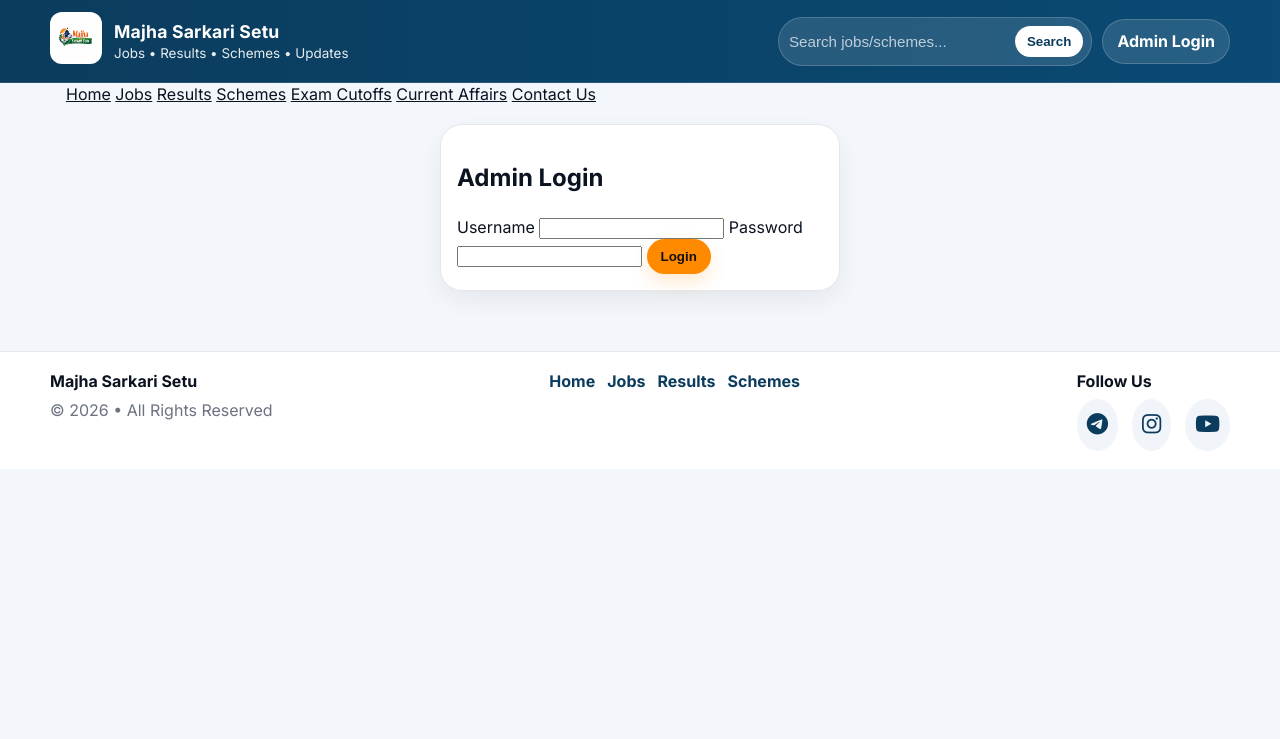
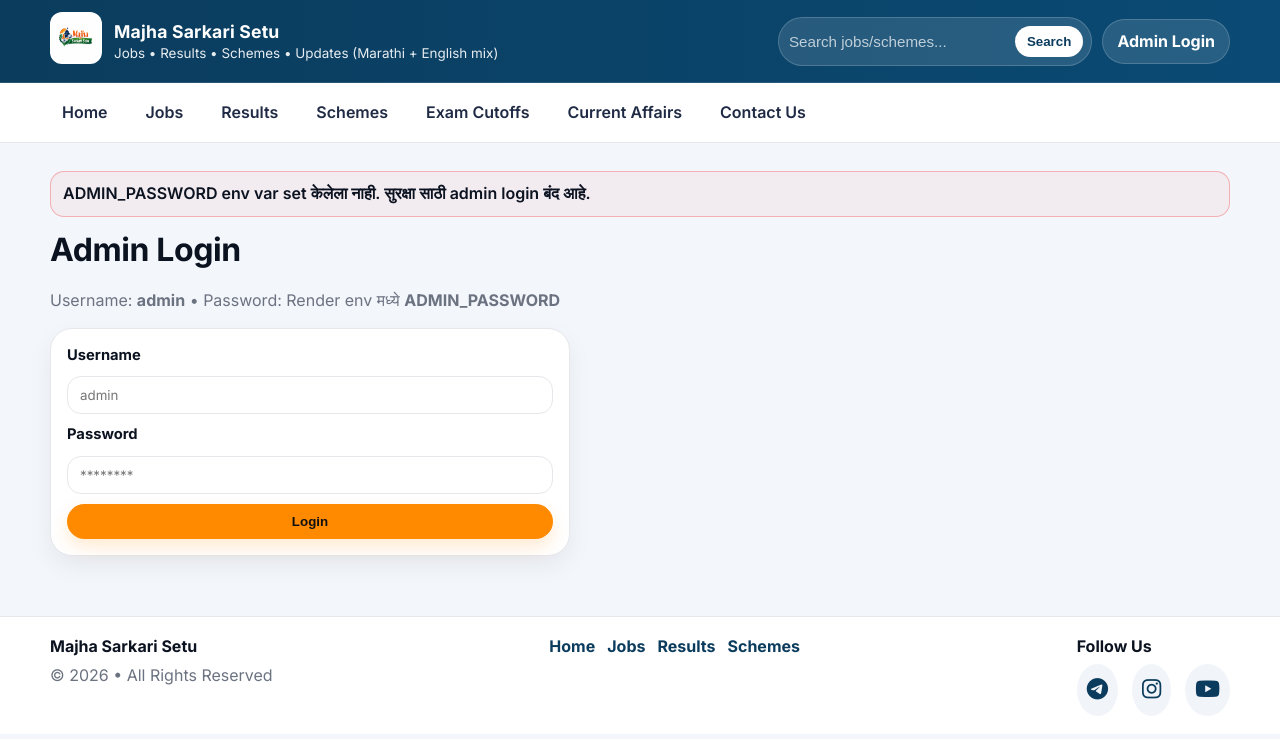
Before and after one commit to MOHANNIKAM01/majha-sarkari-setu, a Flask app: page /admin/login in a window 1280 px wide. Shown: the top 739 px of the page. Run offline with Flask 3, Linux system fonts and the light colour scheme.

Commit message:
fix admin routes + nav style + seo + adsense hide

```diff
--- a/app.py
+++ b/app.py
@@ -2,6 +2,7 @@ import os
 import sqlite3
 from datetime import datetime
 from functools import wraps
+
 from flask import (
     Flask, render_template, request, redirect, url_for,
     flash, session, abort, Response
@@ -9,9 +10,15 @@ from flask import (
 
 DB_PATH = os.path.join(os.path.dirname(__file__), "database.db")
 
+
 def create_app() -> Flask:
     app = Flask(__name__)
     app.secret_key = os.environ.get("SECRET_KEY", "dev-secret-change-me")
+
+    # ===== AdSense config (optional) =====
+    ADSENSE_CLIENT = (os.environ.get("ADSENSE_CLIENT") or "").strip()  # e.g. ca-pub-xxxxxxxx
+    ADSENSE_TOP_SLOT = (os.environ.get("ADSENSE_TOP_SLOT") or "").strip()
+    ADSENSE_BOTTOM_SLOT = (os.environ.get("ADSENSE_BOTTOM_SLOT") or "").strip()
 
     def get_db():
         con = sqlite3.connect(DB_PATH)
@@ -77,7 +84,7 @@ def create_app() -> Flask:
         @wraps(fn)
         def wrapper(*args, **kwargs):
             if not session.get("admin"):
-                return redirect(url_for("admin_login"))
+                return redirect(url_for("admin_login", next=request.path))
             return fn(*args, **kwargs)
         return wrapper
 
@@ -86,12 +93,17 @@ def create_app() -> Flask:
         return {
             "site_name": "Majha Sarkari Setu",
             "year": datetime.now().year,
+            "adsense_enabled": bool(ADSENSE_CLIENT),
+            "adsense_client": ADSENSE_CLIENT,
+            "adsense_top_slot": ADSENSE_TOP_SLOT,
+            "adsense_bottom_slot": ADSENSE_BOTTOM_SLOT,
         }
 
     # ---------------- PUBLIC ----------------
     @app.get("/")
     def home():
         con = get_db()
+        cats = con.execute("SELECT name, slug FROM categories ORDER BY id").fetchall()
 
         def latest_for(slug, limit=6):
             return con.execute(
@@ -116,6 +128,7 @@ def create_app() -> Flask:
 
         return render_template(
             "index.html",
+            cats=cats,
             jobs=jobs,
             results=results,
             schemes=schemes,
@@ -127,6 +140,7 @@ def create_app() -> Flask:
         con = get_db()
         cat = con.execute("SELECT name, slug FROM categories WHERE slug=?", (slug,)).fetchone()
         if not cat:
+            con.close()
             abort(404)
 
         posts = con.execute(
@@ -146,6 +160,7 @@ def create_app() -> Flask:
             "SELECT * FROM posts WHERE id=? AND is_published=1", (post_id,)
         ).fetchone()
         if not p:
+            con.close()
             abort(404)
 
         cat = con.execute(
@@ -179,9 +194,9 @@ def create_app() -> Flask:
 
     @app.post("/contact")
     def contact_post():
-        name = request.form.get("name","").strip()
-        email = request.form.get("email","").strip()
-        message = request.form.get("message","").strip()
+        name = (request.form.get("name") or "").strip()
+        email = (request.form.get("email") or "").strip()
+        message = (request.form.get("message") or "").strip()
 
         if not (name and email and message):
             flash("All fields required.", "danger")
@@ -201,40 +216,177 @@ def create_app() -> Flask:
     # ---------------- ADMIN ----------------
     @app.get("/admin/login")
     def admin_login():
-        return render_template("admin_login.html")
+        admin_password = os.environ.get("ADMIN_PASSWORD")
+        if not admin_password:
+            flash("ADMIN_PASSWORD env var set केलेला नाही. सुरक्षा साठी admin login बंद आहे.", "danger")
+        return render_template("admin_login.html", next=request.args.get("next", "/admin"))
 
     @app.post("/admin/login")
     def admin_login_post():
-        username = request.form.get("username")
-        password = request.form.get("password")
+        username = (request.form.get("username") or "").strip()
+        password = (request.form.get("password") or "").strip()
+        next_url = request.form.get("next") or "/admin"
 
-        if username == "admin" and password == "admin123":
+        admin_password = os.environ.get("ADMIN_PASSWORD")
+        if not admin_password:
+            flash("ADMIN_PASSWORD env var set केलेला नाही. सुरक्षा साठी admin login बंद आहे.", "danger")
+            return redirect(url_for("admin_login"))
+
+        if username == "admin" and password == admin_password:
             session["admin"] = True
             flash("Admin login successful ✅", "success")
-            return redirect(url_for("admin_dashboard"))
-        else:
-            flash("Wrong username or password ❌", "danger")
-            return redirect(url_for("admin_login"))
+            return redirect(next_url)
+
+        flash("Wrong username/password ❌", "danger")
+        return redirect(url_for("admin_login"))
 
     @app.get("/admin/logout")
     def admin_logout():
-        session.pop("admin", None)
-        flash("Logged out", "info")
+        session.clear()
+        flash("Logged out.", "info")
         return redirect(url_for("home"))
 
     @app.get("/admin")
     @admin_required
     def admin_dashboard():
-        return "Admin Dashboard Working ✅"
+        category_filter = (request.args.get("category") or "").strip()
+        status_filter = (request.args.get("status") or "").strip()
 
-    # ---------------- SITEMAP ----------------
+        con = get_db()
+        cats = con.execute("SELECT name, slug FROM categories ORDER BY id").fetchall()
+
+        query = "SELECT id, title, category_slug, created_at, is_published FROM posts WHERE 1=1"
+        params = []
+
+        if category_filter:
+            query += " AND category_slug=?"
+            params.append(category_filter)
+
+        if status_filter == "published":
+            query += " AND is_published=1"
+        elif status_filter == "draft":
+            query += " AND is_published=0"
+
+        query += " ORDER BY id DESC LIMIT 100"
+        posts = con.execute(query, params).fetchall()
+        con.close()
+
+        return render_template("admin.html", cats=cats, posts=posts)
+
+    @app.get("/admin/messages")
+    @admin_required
+    def admin_messages():
+        con = get_db()
+        msgs = con.execute("SELECT * FROM contact_messages ORDER BY id DESC LIMIT 200").fetchall()
+        con.close()
+        return render_template("admin_messages.html", messages=msgs)
+
+    @app.post("/admin/category/add")
+    @admin_required
+    def admin_add_category():
+        name = (request.form.get("name") or "").strip()
+        slug = (request.form.get("slug") or "").strip().lower()
+
+        if not name or not slug:
+            flash("Category name + slug required.", "danger")
+            return redirect(url_for("admin_dashboard"))
+
+        con = get_db()
+        try:
+            con.execute("INSERT INTO categories (name, slug) VALUES (?,?)", (name, slug))
+            con.commit()
+            flash("Category added ✅", "success")
+        except sqlite3.IntegrityError:
+            flash("हा slug/name आधीच आहे.", "danger")
+        finally:
+            con.close()
+        return redirect(url_for("admin_dashboard"))
+
+    @app.post("/admin/post/add")
+    @admin_required
+    def admin_add_post():
+        title = (request.form.get("title") or "").strip()
+        category_slug = (request.form.get("category_slug") or "").strip()
+        summary = (request.form.get("summary") or "").strip()
+        content = (request.form.get("content") or "").strip()
+        source_url = (request.form.get("source_url") or "").strip() or None
+
+        if not (title and category_slug and summary and content):
+            flash("Title, Category, Summary, Content required.", "danger")
+            return redirect(url_for("admin_dashboard"))
+
+        con = get_db()
+        con.execute(
+            """INSERT INTO posts
+               (title, category_slug, summary, content, source_url, created_at, is_published)
+               VALUES (?,?,?,?,?,?,1)""",
+            (title, category_slug, summary, content, source_url, datetime.now().strftime("%Y-%m-%d %H:%M")),
+        )
+        con.commit()
+        con.close()
+        flash("Post added ✅", "success")
+        return redirect(url_for("admin_dashboard"))
+
+    @app.get("/admin/post/<int:post_id>/edit")
+    @admin_required
+    def admin_edit_post(post_id: int):
+        con = get_db()
+        p = con.execute("SELECT * FROM posts WHERE id=?", (post_id,)).fetchone()
+        cats = con.execute("SELECT name, slug FROM categories ORDER BY id").fetchall()
+        con.close()
+        if not p:
+            abort(404)
+        return render_template("admin_edit.html", post=p, cats=cats)
+
+    @app.post("/admin/post/<int:post_id>/edit")
+    @admin_required
+    def admin_edit_post_post(post_id: int):
+        title = (request.form.get("title") or "").strip()
+        category_slug = (request.form.get("category_slug") or "").strip()
+        summary = (request.form.get("summary") or "").strip()
+        content = (request.form.get("content") or "").strip()
+        source_url = (request.form.get("source_url") or "").strip() or None
+        is_published = 1 if request.form.get("is_published") == "1" else 0
+
+        con = get_db()
+        con.execute(
+            """UPDATE posts
+               SET title=?, category_slug=?, summary=?, content=?, source_url=?, is_published=?
+               WHERE id=?""",
+            (title, category_slug, summary, content, source_url, is_published, post_id),
+        )
+        con.commit()
+        con.close()
+        flash("Post updated ✅", "success")
+        return redirect(url_for("admin_dashboard"))
+
+    @app.post("/admin/post/<int:post_id>/delete")
+    @admin_required
+    def admin_delete_post(post_id: int):
+        con = get_db()
+        con.execute("DELETE FROM posts WHERE id=?", (post_id,))
+        con.commit()
+        con.close()
+        flash("Post deleted 🗑️", "info")
+        return redirect(url_for("admin_dashboard"))
+
+    # ---------------- SEO: ROBOTS + SITEMAP ----------------
+    @app.get("/robots.txt")
+    def robots():
+        base = request.host_url.rstrip("/")
+        txt = f"""User-agent: *
+Allow: /
+
+Sitemap: {base}/sitemap.xml
+"""
+        return Response(txt, mimetype="text/plain")
+
     @app.get("/sitemap.xml")
     def sitemap():
         con = get_db()
-        urls = []
-        base_url = "https://majha-sarkari-setu.onrender.com"
+        base_url = request.host_url.rstrip("/")
 
-        urls.append(f"{base_url}/")
+        urls = [f"{base_url}/"]
 
         categories = con.execute("SELECT slug FROM categories").fetchall()
         for c in categories:
@@ -253,16 +405,7 @@ def create_app() -> Flask:
             xml.append(f"    <loc>{url}</loc>")
             xml.append("  </url>")
         xml.append("</urlset>")
-
         return Response("\n".join(xml), mimetype="application/xml")
-
-    # ---------------- ROBOTS ----------------
-    @app.get("/robots.txt")
-    def robots():
-        return Response(
-            "User-agent: *\nAllow: /\nSitemap: https://majha-sarkari-setu.onrender.com/sitemap.xml",
-            mimetype="text/plain"
-        )
 
     # ---------------- ERRORS ----------------
     @app.errorhandler(404)
--- a/static/style.css
+++ b/static/style.css
@@ -497,3 +497,49 @@ a{color:inherit}
   color:white;
   transform:scale(1.1);
 }
+/* ================= NAVBAR FIX ================= */
+.navbar{
+  background:#fff;
+  border-bottom:1px solid var(--border);
+  position:sticky;
+  top:0;
+  z-index:20;
+}
+
+.nav-inner{
+  display:flex;
+  gap:14px;
+  align-items:center;
+  padding:10px 0;
+  flex-wrap:wrap;
+}
+
+.nav-link{
+  text-decoration:none;
+  padding:8px 14px;
+  border-radius:999px;
+  color:#1f2a44;
+  font-weight:700;
+  transition:0.2s;
+}
+
+.nav-link:hover{
+  background:rgba(11,60,93,.08);
+  color:var(--primary);
+}
+
+/* ================= ADS SMART HIDE ================= */
+.ad-banner{
+  display:none; /* default hidden */
+  margin:14px 0;
+  padding:10px;
+  background:#fff;
+  border:1px dashed var(--border);
+  border-radius:14px;
+  text-align:center;
+}
+
+/* show only when ads loaded */
+.ad-banner.show{
+  display:block;
+}
--- a/templates/admin_login.html
+++ b/templates/admin_login.html
@@ -2,17 +2,22 @@
 {% block title %} • Admin Login{% endblock %}
 {% block content %}
 
-<div class="card" style="max-width:400px;margin:auto;">
-  <h2>Admin Login</h2>
+<div class="pagehead">
+  <h1>Admin Login</h1>
+  <p class="muted">Username: <b>admin</b> • Password: Render env मध्ये <b>ADMIN_PASSWORD</b></p>
+</div>
 
-  <form method="post" action="{{ url_for('admin_login_post') }}">
+<div class="card" style="max-width:520px;">
+  <form method="post" action="{{ url_for('admin_login_post') }}" class="form">
+    <input type="hidden" name="next" value="{{ next }}">
+
     <label>Username</label>
-    <input type="text" name="username" required>
+    <input name="username" required placeholder="admin">
 
     <label>Password</label>
-    <input type="password" name="password" required>
+    <input name="password" type="password" required placeholder="********">
 
-    <button type="submit" class="btn">Login</button>
+    <button class="btn" type="submit">Login</button>
   </form>
 </div>
 
--- a/templates/base.html
+++ b/templates/base.html
@@ -9,41 +9,36 @@
   <meta name="description" content="Majha Sarkari Setu – Latest Govt Jobs, Results, Schemes, Exam Cutoffs & Current Affairs" />
   <meta name="keywords" content="government jobs, sarkari naukri, exam results, schemes, current affairs, exam cutoffs" />
 
-  <!-- Google Fonts -->
   <link rel="preconnect" href="https://fonts.googleapis.com">
   <link rel="preconnect" href="https://fonts.gstatic.com" crossorigin>
   <link href="https://fonts.googleapis.com/css2?family=Inter:wght@400;500;600;700&display=swap" rel="stylesheet">
 
-  <!-- Main CSS -->
   <link rel="stylesheet" href="{{ url_for('static', filename='style.css') }}">
-
-  <!-- Font Awesome -->
   <link rel="stylesheet" href="https://cdnjs.cloudflare.com/ajax/libs/font-awesome/6.5.0/css/all.min.css">
 
-  <!-- Google AdSense (replace ca-pub-XXXXXXXXXXXX with your ID) -->
-  <script async src="https://pagead2.googlesyndication.com/pagead/js/adsbygoogle.js?client=ca-pub-XXXXXXXXXXXX"
+  {% if adsense_enabled %}
+  <script async src="https://pagead2.googlesyndication.com/pagead/js/adsbygoogle.js?client={{ adsense_client }}"
      crossorigin="anonymous"></script>
+  {% endif %}
 </head>
 <body>
 
-<!-- ================= HEADER ================= -->
 <header class="topbar">
   <div class="wrap topbar__inner">
-
     <div class="brand">
       <a class="brand__logo" href="{{ url_for('home') }}">
         <img src="{{ url_for('static', filename='images/logo.png') }}" alt="{{ site_name }} logo">
       </a>
       <div class="brand__text">
         <a class="brand__name" href="{{ url_for('home') }}">{{ site_name }}</a>
-        <div class="brand__tag">Jobs • Results • Schemes • Updates</div>
+        <div class="brand__tag">Jobs • Results • Schemes • Updates (Marathi + English mix)</div>
       </div>
     </div>
 
     <div class="topbar__actions">
       <form class="search" action="{{ url_for('search') }}" method="get">
         <input name="q" placeholder="Search jobs/schemes..." value="{{ request.args.get('q','') }}">
-        <button type="submit">Search</button>
+        <button type="submit" aria-label="Search">Search</button>
       </form>
 
       {% if session.get('admin') %}
@@ -53,39 +48,35 @@
         <a class="btn btn--ghost" href="{{ url_for('admin_login') }}">Admin Login</a>
       {% endif %}
     </div>
-
   </div>
 </header>
 
-<!-- ================= NAVBAR ================= -->
-<nav class="navbar">
-  <div class="wrap nav-inner">
-    <a href="{{ url_for('home') }}" class="nav-link">Home</a>
-    <a href="{{ url_for('category', slug='job') }}" class="nav-link">Jobs</a>
-    <a href="{{ url_for('category', slug='result') }}" class="nav-link">Results</a>
-    <a href="{{ url_for('category', slug='scheme') }}" class="nav-link">Schemes</a>
-    <a href="{{ url_for('category', slug='examcutoff') }}" class="nav-link">Exam Cutoffs</a>
-    <a href="{{ url_for('category', slug='currentaffairs') }}" class="nav-link">Current Affairs</a>
-    <a href="{{ url_for('contact') }}" class="nav-link">Contact Us</a>
+<!-- IMPORTANT: CSS मध्ये nav class आहे म्हणून इथे nav वापरला -->
+<nav class="nav">
+  <div class="wrap nav__inner">
+    <a href="{{ url_for('home') }}">Home</a>
+    <a href="{{ url_for('category', slug='job') }}">Jobs</a>
+    <a href="{{ url_for('category', slug='result') }}">Results</a>
+    <a href="{{ url_for('category', slug='scheme') }}">Schemes</a>
+    <a href="{{ url_for('category', slug='examcutoff') }}">Exam Cutoffs</a>
+    <a href="{{ url_for('category', slug='currentaffairs') }}">Current Affairs</a>
+    <a href="{{ url_for('contact') }}">Contact Us</a>
   </div>
 </nav>
 
-<!-- ================= TOP AD ================= -->
+{% if adsense_enabled and adsense_top_slot %}
 <div class="ad-banner">
   <ins class="adsbygoogle"
        style="display:block"
-       data-ad-client="ca-pub-XXXXXXXXXXXX"
-       data-ad-slot="1234567890"
+       data-ad-client="{{ adsense_client }}"
+       data-ad-slot="{{ adsense_top_slot }}"
        data-ad-format="auto"
        data-full-width-responsive="true"></ins>
-  <script>
-       (adsbygoogle = window.adsbygoogle || []).push({});
-  </script>
+  <script>(adsbygoogle = window.adsbygoogle || []).push({});</script>
 </div>
+{% endif %}
 
-<!-- ================= MAIN CONTENT ================= -->
 <main class="wrap main">
-
   {% with messages = get_flashed_messages(with_categories=true) %}
     {% if messages %}
       <div class="flash">
@@ -97,26 +88,22 @@
   {% endwith %}
 
   {% block content %}{% endblock %}
-
 </main>
 
-<!-- ================= BOTTOM AD ================= -->
+{% if adsense_enabled and adsense_bottom_slot %}
 <div class="ad-banner">
   <ins class="adsbygoogle"
        style="display:block"
-       data-ad-client="ca-pub-XXXXXXXXXXXX"
-       data-ad-slot="9876543210"
+       data-ad-client="{{ adsense_client }}"
+       data-ad-slot="{{ adsense_bottom_slot }}"
        data-ad-format="auto"
        data-full-width-responsive="true"></ins>
-  <script>
-       (adsbygoogle = window.adsbygoogle || []).push({});
-  </script>
+  <script>(adsbygoogle = window.adsbygoogle || []).push({});</script>
 </div>
+{% endif %}
 
-<!-- ================= FOOTER ================= -->
 <footer class="footer">
   <div class="wrap footer__inner">
-
     <div>
       <div class="footer__title">{{ site_name }}</div>
       <div class="muted">© {{ year }} • All Rights Reserved</div>
@@ -132,12 +119,11 @@
     <div class="footer__social">
       <h4>Follow Us</h4>
       <div class="social-icons">
-        <a href="https://t.me/Mazha_Sarkari_Setu" target="_blank"><i class="fa-brands fa-telegram"></i></a>
-        <a href="https://instagram.com/mohannikam_001" target="_blank"><i class="fa-brands fa-instagram"></i></a>
-        <a href="https://youtube.com/@Mazha_Sarkari_Setu" target="_blank"><i class="fa-brands fa-youtube"></i></a>
+        <a href="https://t.me/Mazha_Sarkari_Setu" target="_blank" title="Telegram"><i class="fa-brands fa-telegram"></i></a>
+        <a href="https://instagram.com/mohannikam_001" target="_blank" title="Instagram"><i class="fa-brands fa-instagram"></i></a>
+        <a href="https://youtube.com/@Mazha_Sarkari_Setu" target="_blank" title="YouTube"><i class="fa-brands fa-youtube"></i></a>
       </div>
     </div>
-
   </div>
 </footer>
 
```
Also changed, not shown: robots.txt.txt (added, +11 -0 lines), templates/admin.html (+78 -32 lines), templates/admin_messages.html (+8 -9 lines), templates/category.html (+19 -33 lines).
